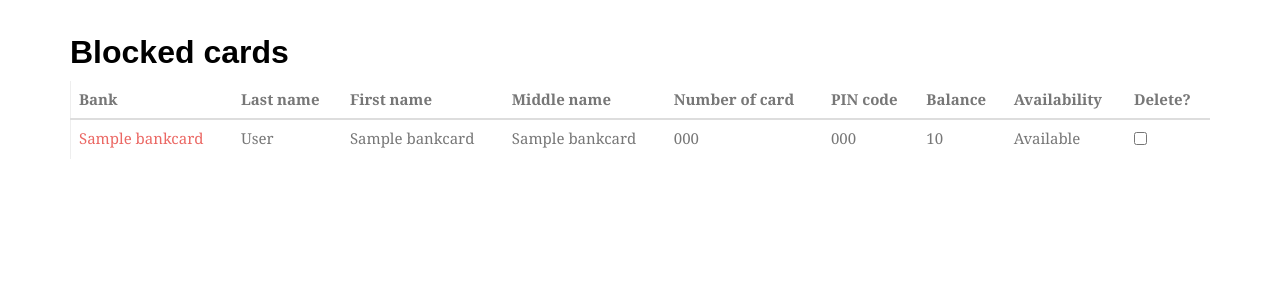
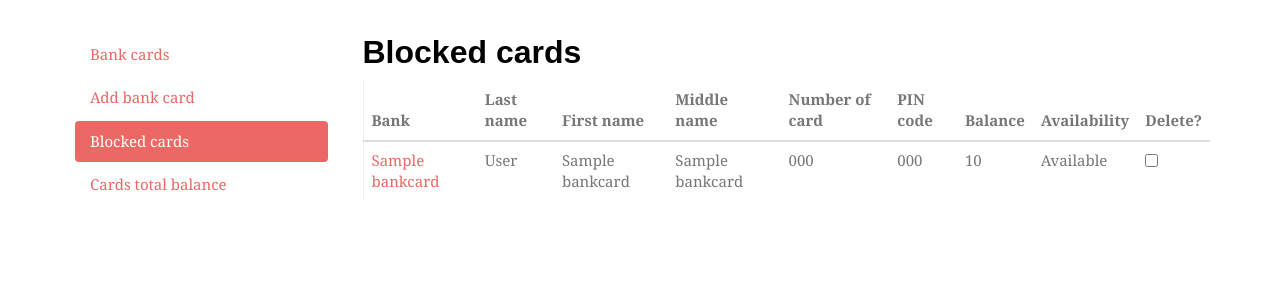
Before and after one commit to pukteam/ms, a Django app: template representation/templates/representation/blocked_cards.html in a window 1280 px wide. Shown: the part 61-361 px from the top of the page. Run offline with Django 3.2, Linux system fonts and the light colour scheme; the template is opened without the code that fills it: values that come from a table or form of the project are taken from there, others are empty; a user stored in the database is signed in; tables that the repository leaves empty hold one stand-in row (values such as "Sample post"); parts of the project's set-up code (start-up, migrations or seed data) failed here and were passed over; some libraries are stand-ins or nearby versions; some web fonts are replaced.

Commit message:
#12 Card history addition corrected, blocked card and total balance pages buttons added

```diff
--- a/representation/models.py
+++ b/representation/models.py
@@ -29,20 +29,23 @@ class BankCard(models.Model):
         try:
             card = BankCard.objects.get(id=self.id)
             if card.balance < self.balance:
-                CardHistory(card=card, operation="R", balance_before=card.balance, balance_after=self.balance).save()
+                CardHistory(card=card, operation="Refill", balance_before=card.balance,
+                            balance_after=self.balance).save()
             elif card.balance > self.balance:
-                CardHistory(card=card, operation="WD", balance_before=card.balance, balance_after=self.balance).save()
+                CardHistory(card=card, operation="Writing down", balance_before=card.balance,
+                            balance_after=self.balance).save()
             description = ""
             for item in BankCard().__dict__:
                 if item not in ['_state', 'id', 'balance']:
                     if card.__dict__[item] != self.__dict__[item]:
-                        description += "%s was changed from %s to %s" % (item, card.__dict__[item], self.__dict__[item])
-            CardHistory(card=card, operation="O", balance_before=card.balance, balance_after=self.balance,
-                        description=description).save()
+                        description += "-%s was changed from %s to %s " % (item, card.__dict__[item], self.__dict__[item])
+            if description != "":
+                CardHistory(card=card, operation="Other", balance_before=card.balance, balance_after=self.balance,
+                            description=description).save()
             super(BankCard, self).save()
         except ObjectDoesNotExist:
             super(BankCard, self).save()
-            CardHistory(card=self, operation="O", balance_before=self.balance, balance_after=self.balance,
+            CardHistory(card=self, operation="Other", balance_before=self.balance, balance_after=self.balance,
                         description="Card created").save()
 
     def __unicode__(self):
@@ -61,7 +64,7 @@ class Investor(models.Model):
 
 class CardHistory(models.Model):
     card = models.ForeignKey('BankCard')
-    operation = models.CharField(choices=operation_type, max_length=2)
+    operation = models.CharField(choices=operation_type, max_length=20)
     balance_before = models.IntegerField()
     balance_after = models.IntegerField()
     date_time = models.DateTimeField(auto_now_add=True)
--- a/representation/templates/representation/blocked_cards.html
+++ b/representation/templates/representation/blocked_cards.html
@@ -2,6 +2,18 @@
 {% load i18n %}
 
 {% block content %}
+    <div class="row">
+        <div class="col-md-3 sidebar">
+            <ul class="nav nav-pills nav-stacked">
+                <li><a href="{% url 'representation:index' %}">{% trans 'Bank cards' %}</a></li>
+                <li><a href="{% url 'representation:card:add' %}">{% trans 'Add bank card' %}</a></li>
+                {% if user.is_superuser %}
+                <li class="active"><a href="{% url 'representation:card:blocked' %}">{% trans 'Blocked cards' %}</a></li>
+                <li><a href="{% url 'representation:card:total_balance' %}">{% trans 'Cards total balance' %}</a></li>
+                {% endif %}
+            </ul>
+        </div>
+        <div class="col-md-9">
             <h2>{% trans "Blocked cards" %}</h2>
             <table class="table table-hover" style="border-left: 1px solid #eee">
                 <thead>
@@ -39,4 +51,6 @@
                 {% endfor %}
                 </tbody>
             </table>
+        </div>
+    </div>
 {% endblock %}
--- a/representation/templates/representation/index.html
+++ b/representation/templates/representation/index.html
@@ -11,6 +11,8 @@
             <ul class="nav nav-pills nav-stacked">
                 <li class="active"><a href="{% url 'representation:index' %}">{% trans 'Bank cards' %}</a></li>
                 <li><a href="{% url 'representation:card:add' %}">{% trans 'Add bank card' %}</a></li>
+                <li><a href="{% url 'representation:card:blocked' %}">{% trans 'Blocked cards' %}</a></li>
+                <li><a href="{% url 'representation:card:total_balance' %}">{% trans 'Cards total balance' %}</a></li>
             </ul>
         </div>
 
@@ -37,7 +39,9 @@
                     <tbody>
                     {% for bank_card in bank_cards %}
                         <tr>
-                                    <td><a href="{% url 'representation:card:edit' bank_card.id %}">{{ bank_card.bank_name }}</a></td>
+                            <td>
+                                <a href="{% url 'representation:card:edit' bank_card.id %}">{{ bank_card.bank_name }}</a>
+                            </td>
                             <td>{{ bank_card.surname }}</td>
                             <td>{{ bank_card.name }}</td>
                             <td>{{ bank_card.middle_name }}</td>
```
Also changed, not shown: representation/templates/representation/total_balance.html (+14 -0 lines), representation/migrations/0005_auto_20160427_1557.py (added), representation/migrations/0006_auto_20160427_1624.py (added). Lines whose indentation alone changed are shown as unchanged.
